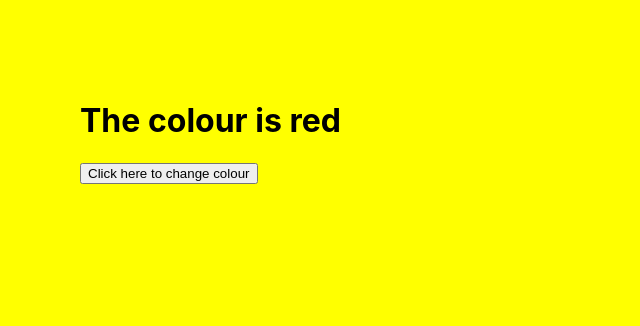
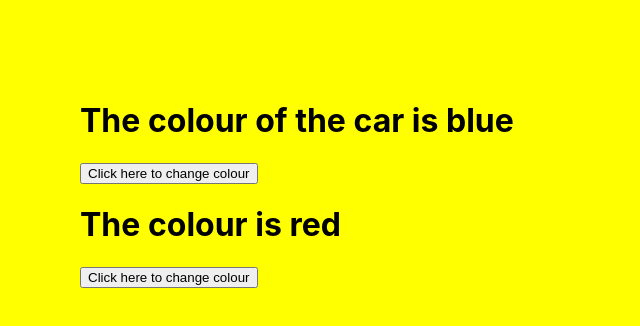
Before and after one commit to abhishek23022002/React-Application, a React (Create React App) app: page / in a window 1280 px wide. Shown: the top 326 px of the page, without its empty margins (0-640 px from the left). Built offline with nearby package versions, Linux system fonts and the light colour scheme.

Commit message:
Using state for class

```diff
--- /dev/null
+++ b/src/Components/stateusingclass.js
@@ -0,0 +1,18 @@
+import React from "react";
+class stateusage extends React.Component{
+    constructor(){
+        super()
+        this.state = {color : "blue"}
+
+   }
+   render(){
+    return <>
+    <h1>The colour of the car is {this.state.color}</h1>
+    <button onClick={()=>{
+        this.setState({color : "red"})
+    }}>Click here to change colour</button>
+    </>
+
+   }
+}
+export default stateusage
--- a/src/index.js
+++ b/src/index.js
@@ -6,6 +6,7 @@ import reportWebVitals from './reportWebVitals';
 import LoginCredtionals from './Components/Login';
 import ForCSS from './Components/NewCss';
 import Hellow from './Components/Buttons';
+import ClassFunc from './Components/stateusingclass'
 
 
 
@@ -31,6 +32,7 @@ return(<>
 const root = ReactDOM.createRoot(document.getElementById('root'));
 root.render(
   <React.StrictMode>
+    <ClassFunc/>
     <Hellow/>
   </React.StrictMode>
 );
```
